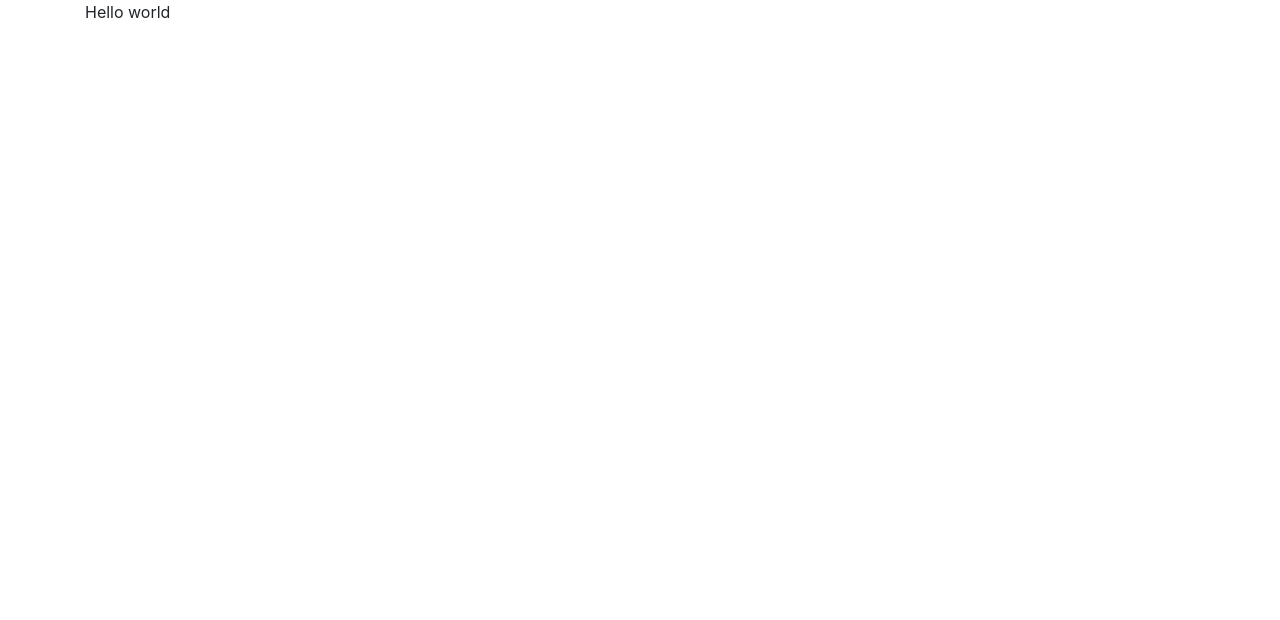
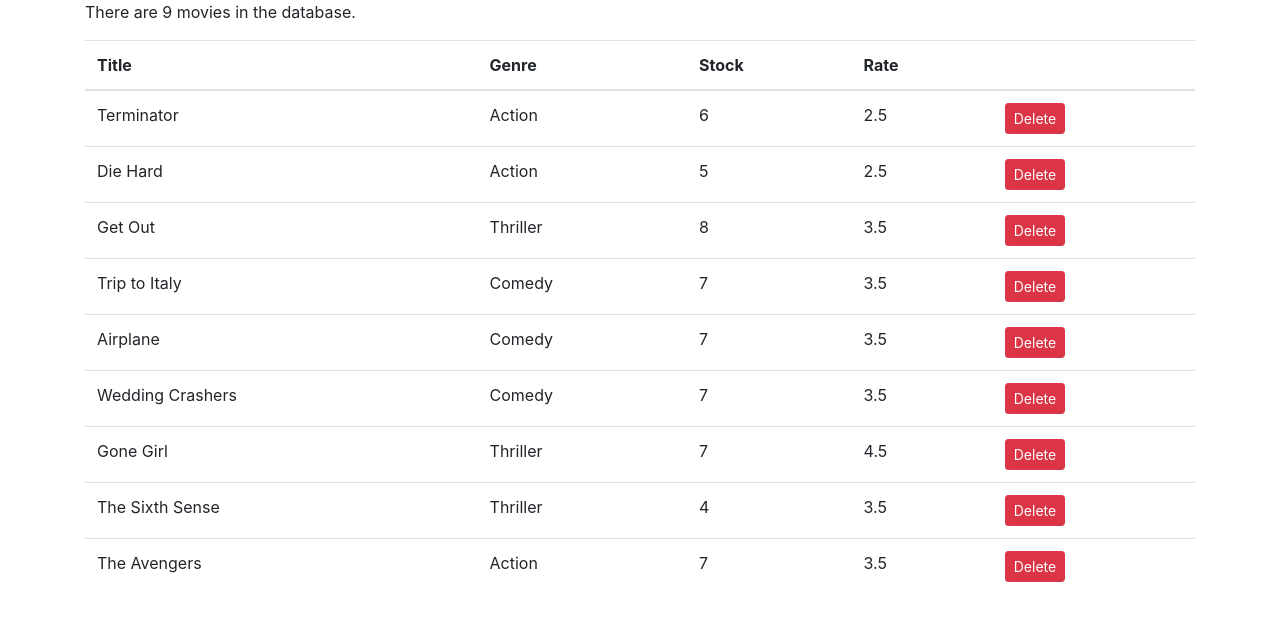
Before and after one commit to kineticlion/movielib, a React (Create React App) app: page / in a window 1280 px wide. Shown: the top 620 px of the page. Built offline with nearby package versions, Linux system fonts and the light colour scheme.

Commit message:
Added Movies Component

```diff
--- /dev/null
+++ b/src/components/movies.jsx
@@ -0,0 +1,55 @@
+import React, { Component } from 'react';
+import { getMovies } from '../services/fakeMovieService';
+
+class Movies extends Component {
+  state = {
+    movies: getMovies(),
+  };
+
+  handleDelete = (movie) => {
+    const movies = this.state.movies.filter((m) => m._id !== movie._id);
+    this.setState({ movies });
+  };
+
+  render() {
+    const { length: movieCount } = this.state.movies;
+    return movieCount === 0 ? (
+      <p className="container">There are no movies in the database.</p>
+    ) : (
+      <div className="container">
+        <p>There are {movieCount} movies in the database.</p>
+        <table className="table">
+          <thead>
+            <tr>
+              <th scope="col">Title</th>
+              <th scope="col">Genre</th>
+              <th scope="col">Stock</th>
+              <th scope="col">Rate</th>
+              <th></th>
+            </tr>
+          </thead>
+          <tbody>
+            {this.state.movies.map((movie) => (
+              <tr key={movie._id}>
+                <td>{movie.title}</td>
+                <td>{movie.genre.name}</td>
+                <td>{movie.numberInStock}</td>
+                <td>{movie.dailyRentalRate}</td>
+                <td>
+                  <button
+                    onClick={() => this.handleDelete(movie)}
+                    className="btn btn-danger btn-sm"
+                  >
+                    Delete
+                  </button>
+                </td>
+              </tr>
+            ))}
+          </tbody>
+        </table>
+      </div>
+    );
+  }
+}
+
+export default Movies;
--- a/src/index.js
+++ b/src/index.js
@@ -1,14 +1,14 @@
 import React from 'react';
 import ReactDOM from 'react-dom';
 import './index.css';
-import App from './App';
+import Movies from './components/movies';
 import * as serviceWorker from './serviceWorker';
 import 'bootstrap/dist/css/bootstrap.css';
 import 'font-awesome/css/font-awesome.css';
 
 ReactDOM.render(
   <React.StrictMode>
-    <App />
+    <Movies />
   </React.StrictMode>,
   document.getElementById('root')
 );
```
